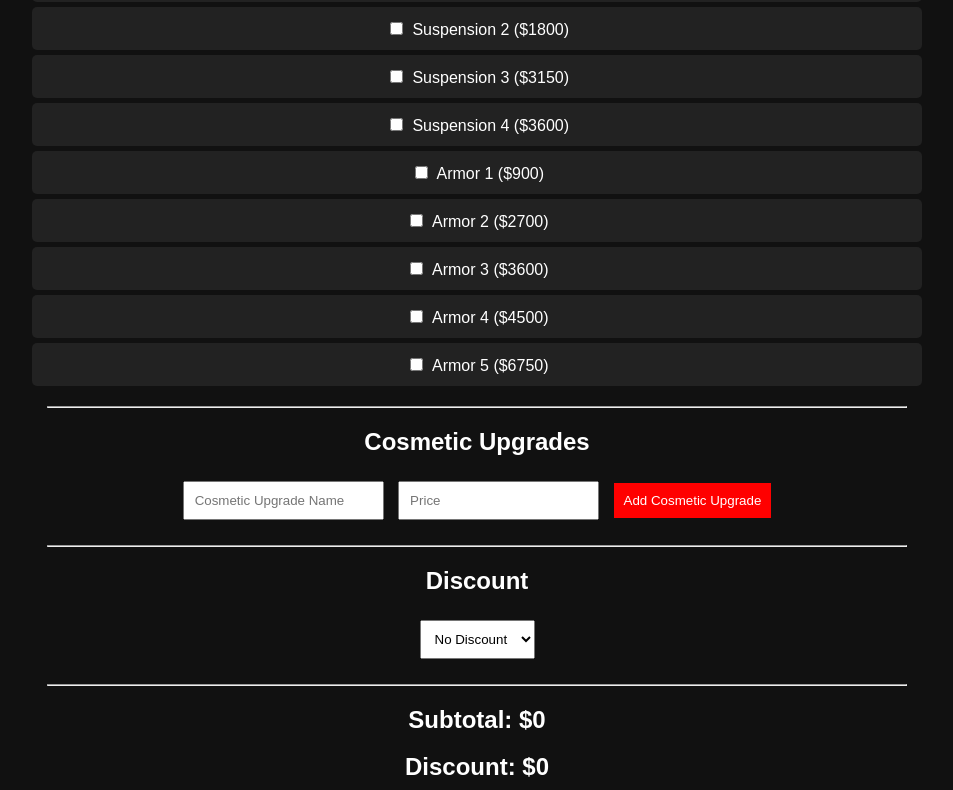
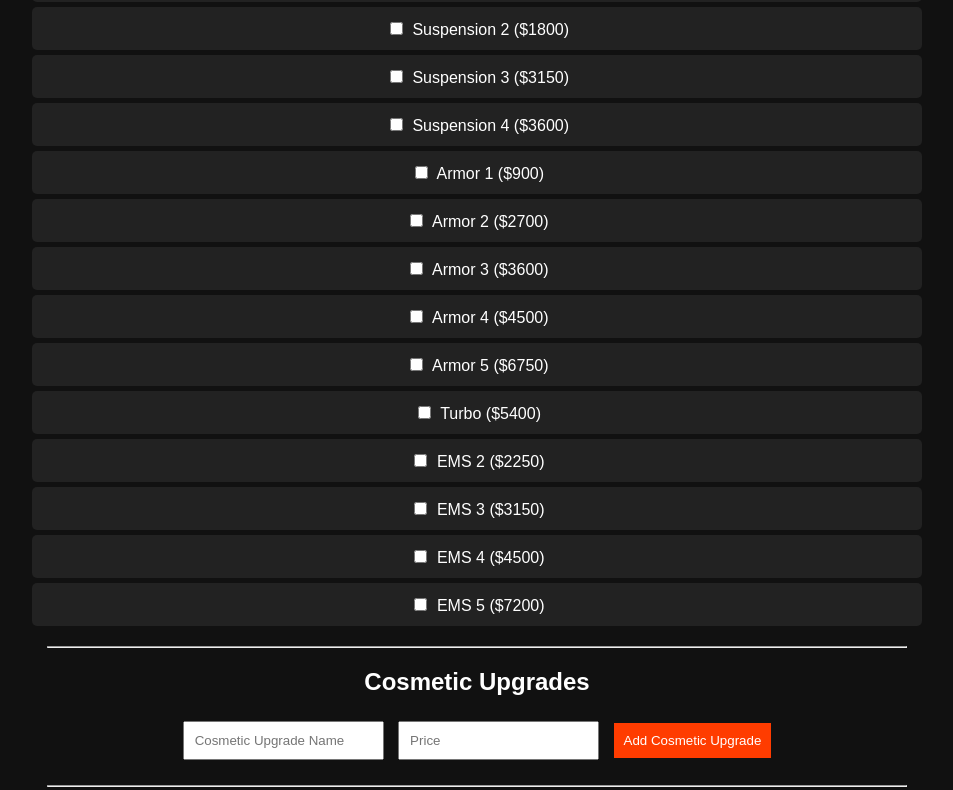
Before and after one commit to Lifeofwales/Midnight-CalculatorNEW, a plain HTML site: page index.html in a window 1280 px wide. Shown: the part 596-1386 px from the top of the page, without its empty margins (163-1116 px from the left). Drawn offline with Linux system fonts and the light colour scheme.

Commit message:
Add files via upload

```diff
--- a/script.js
+++ b/script.js
@@ -58,6 +58,26 @@ const performanceUpgrades = [
     {
         name: "Armor 5",
         price: 6750
+    },
+     {
+        name: "Turbo",
+        price: 5400
+    },
+    {
+        name: "EMS 2",
+        price: 2250
+    },
+    {
+        name: "EMS 3",
+        price: 3150
+    },
+    {
+        name: "EMS 4",
+        price: 4500
+    },
+    {
+        name: "EMS 5",
+        price: 7200
     }
 ];
 
--- a/style.css
+++ b/style.css
@@ -18,7 +18,7 @@ button {
 }
 
 button {
-    background: red;
+    background: rgb(255, 60, 0);
     color: white;
     border: none;
     cursor: pointer;
```
